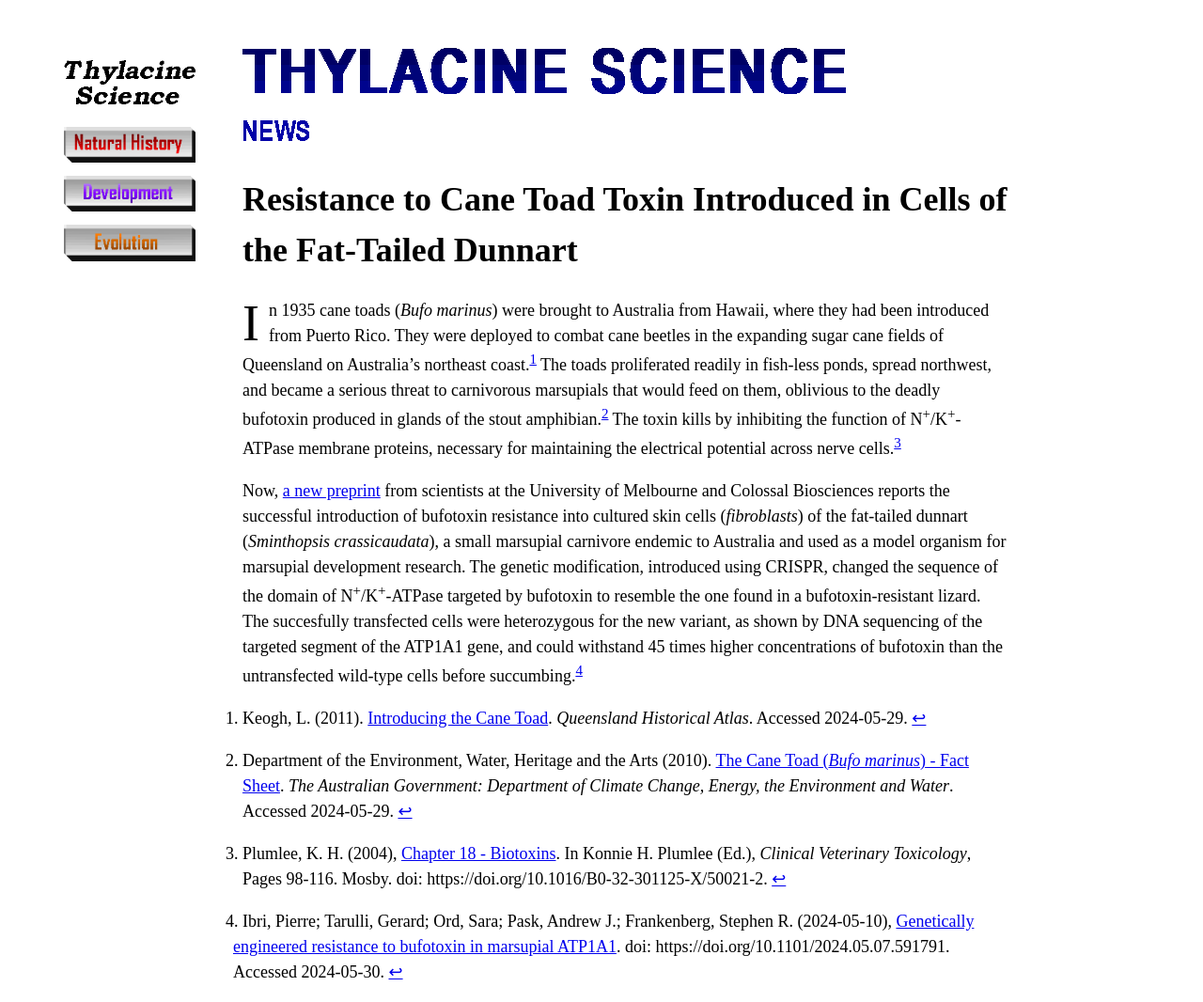
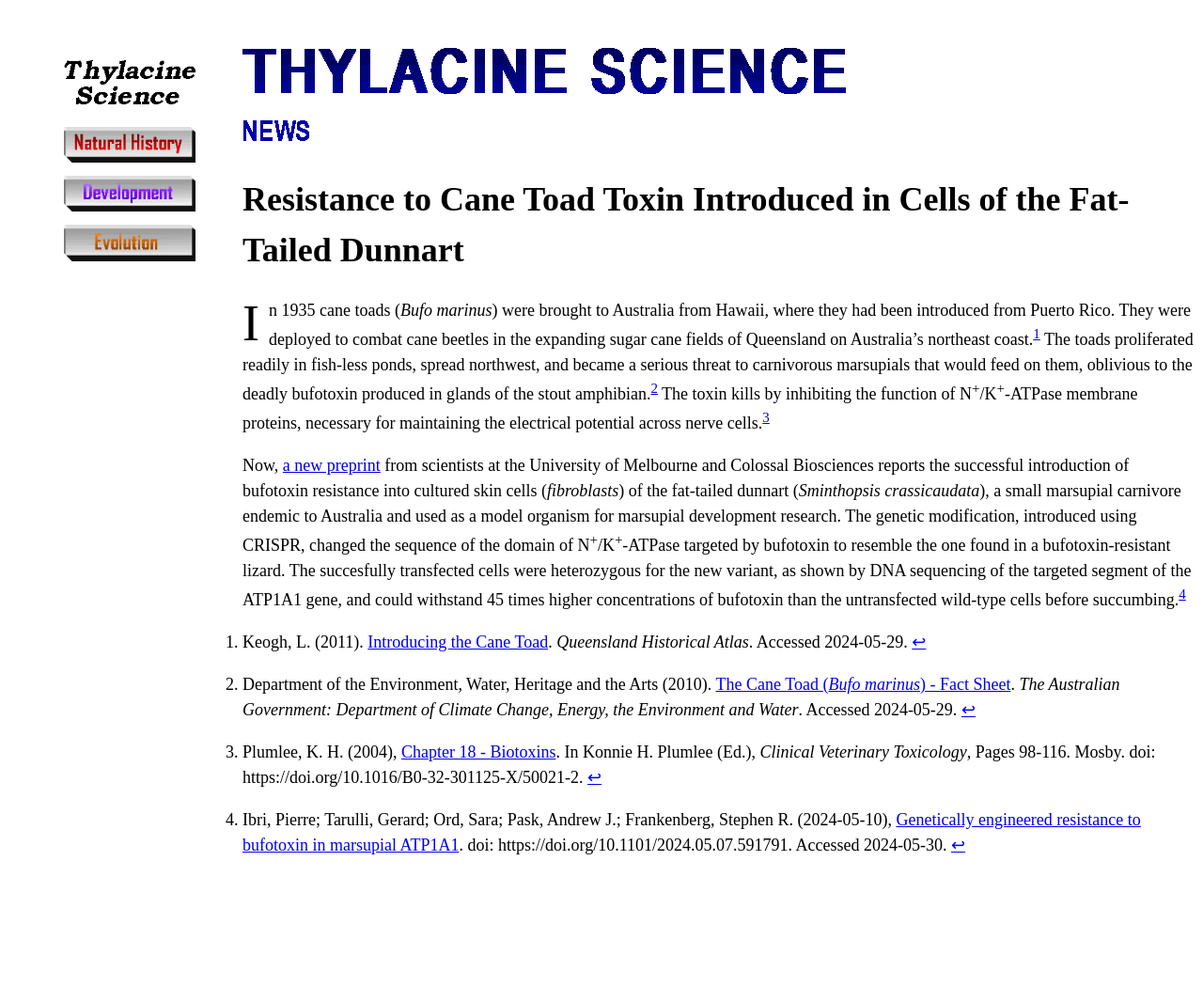
Before and after one commit to ljdnielsen/ljdnielsen.github.io, a Jekyll site: the page built from README.md, in a window 1280 px wide. Shown: the whole page at 94% size. Built offline with Jekyll 4.4.1, drawn with Linux system fonts in a browser that asks for light colours; our own code applies the rules of GitHub Pages for plain Markdown files; after the commit the page ends 988 px from its top, so only the background shows below that.

Commit message:
removed main-content margins

```diff
--- a/_layouts/default.html
+++ b/_layouts/default.html
@@ -15,8 +15,6 @@
         }
         .main-content {
             padding-top: 25px;
-            margin-left: 200px;
-            margin-right: 200px;
             line-height: 1.5;
             font-size: 18px;
         }
```
